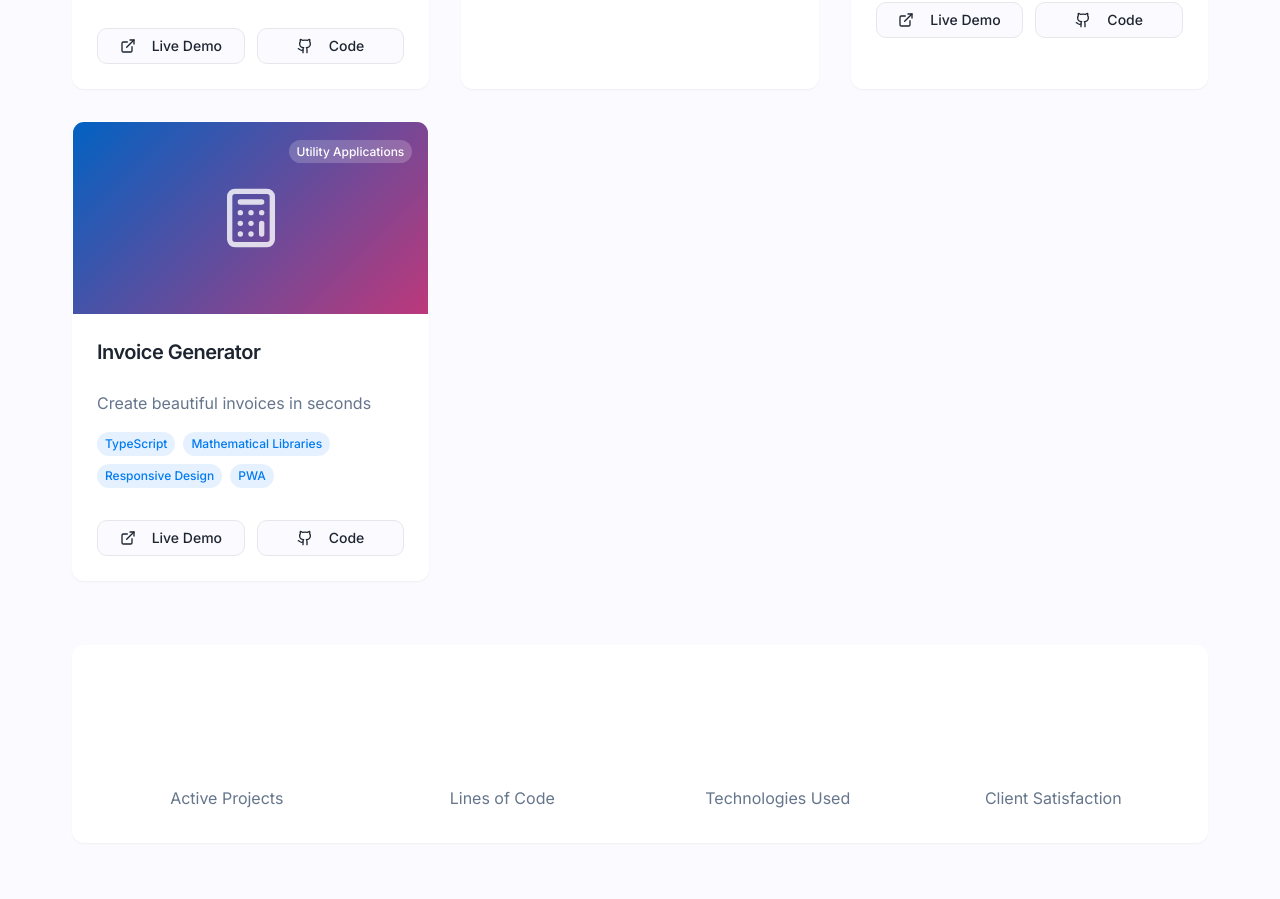
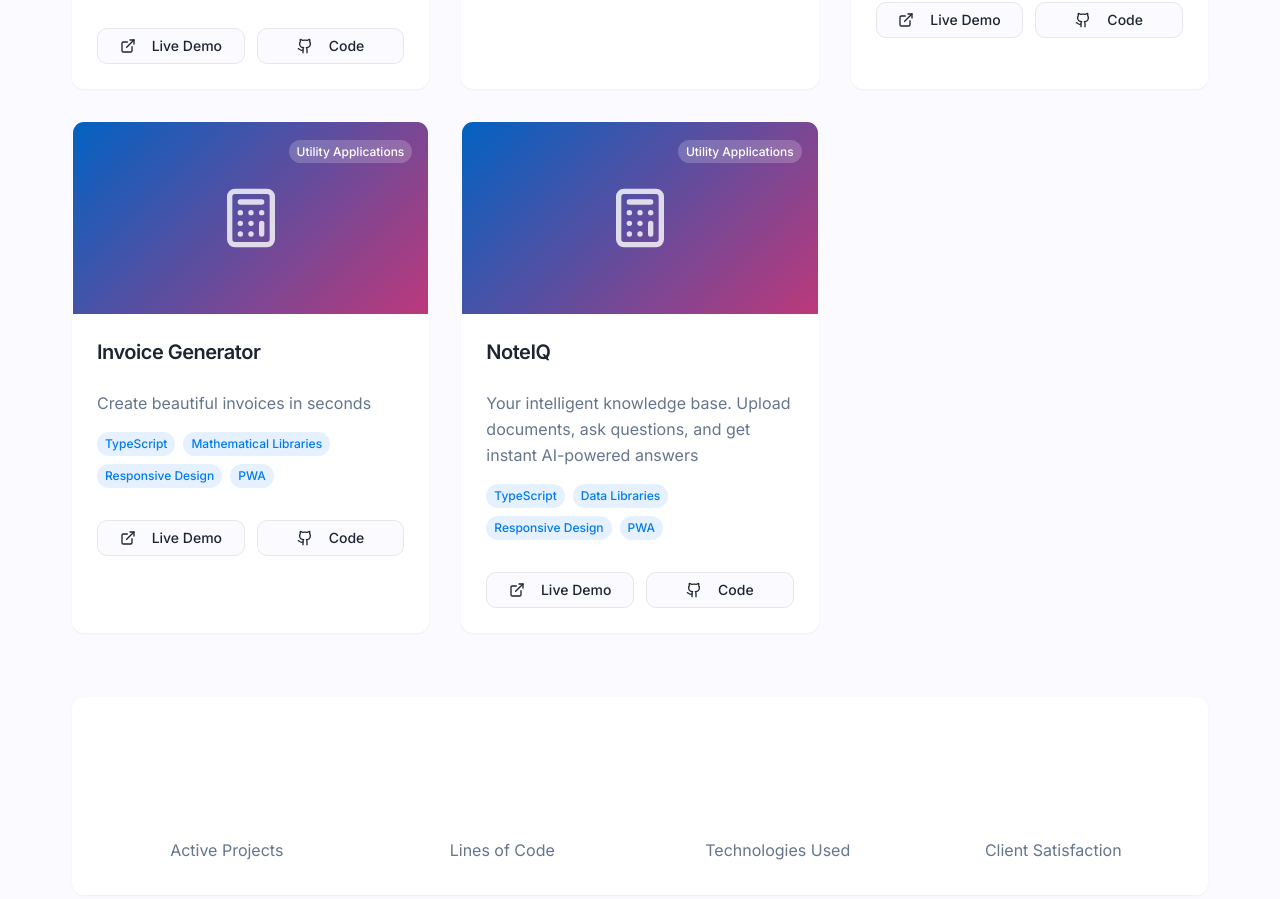
Before and after one commit to rajeshkanna-s/rajeshkanna-portfolio-showcase, a React (Vite) app: page / in a window 1280 px wide. Shown: the part 8760-9659 px from the top of the page. Built offline with nearby package versions, Linux system fonts and the light colour scheme.

Commit message:
Project Added

```diff
--- a/src/components/Projects.tsx
+++ b/src/components/Projects.tsx
@@ -84,6 +84,19 @@ const Projects = () => {
       category: 'Utility Applications',
       links: {
         live: 'https://myinv.lovable.app/',
+        github: 'https://github.com/rajeshkanna-s'
+      },
+      icon: Calculator
+    }
+    ,
+    {
+      title: 'NoteIQ',
+      description: 'Your intelligent knowledge base. Upload documents, ask questions, and get instant AI-powered answers',
+      image: '/lovable-uploads/db9da8b4-1c70-4135-838e-f26e313b4406.png',
+      technologies: ['TypeScript', 'Data Libraries', 'Responsive Design', 'PWA'],
+      category: 'Utility Applications',
+      links: {
+        live: 'https://noteiq.lovable.app/',
         github: 'https://github.com/rajeshkanna-s'
       },
       icon: Calculator
```
